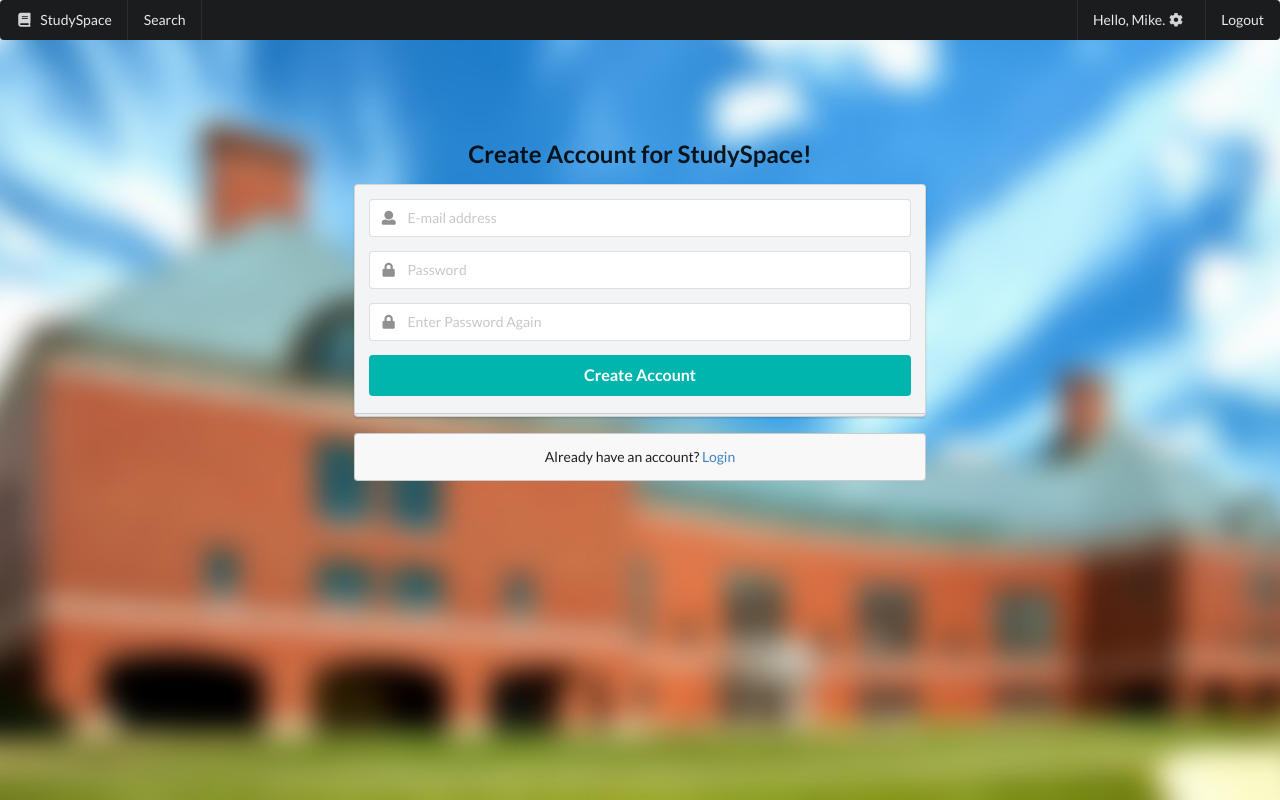
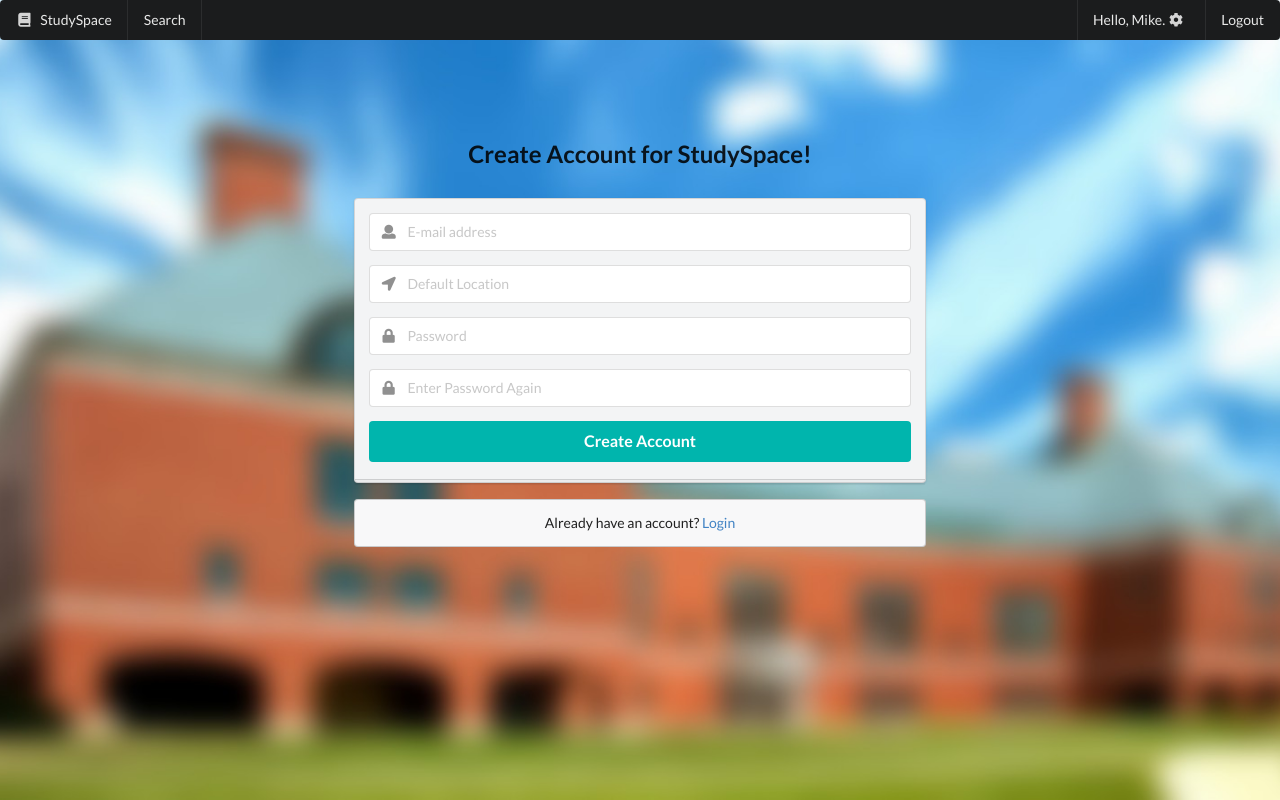
Before and after one commit to soum-io/StudySpaceUIUC, a Django app: page /signup/ in a window 1280 px wide. Run offline with Django 3.2, Linux system fonts and the light colour scheme; some libraries are stand-ins or nearby versions.

Commit message:
Did some routing changes to front end pages

```diff
--- a/templates/login/login.html
+++ b/templates/login/login.html
@@ -8,7 +8,7 @@
         Log-in to to StudySpace
       </div>
     </h2>
-    <form action="#" method="get" class="ui large form">
+    <form action="/search/" method="POST" class="ui large form"> {% csrf_token %}
       <div class="ui stacked secondary  segment">
         <div class="field">
           <div class="ui left icon input">
@@ -22,7 +22,7 @@
             <input type="password" name="password" placeholder="Password">
           </div>
         </div>
-        <div class="ui fluid large teal submit button">Login</div>
+        <input class="ui fluid large teal submit button" type="submit" value="Login"></input>
       </div>
 
       <div class="ui error message"></div>
@@ -31,7 +31,7 @@
 
     <div class="ui message">
         <div>
-          New to us? <a href="#">Register!</a> Or use our site <a href="#">anonymously.</a>
+          New to us? <a href="/signup">Register!</a> Or use our site <a href="/search">anonymously.</a>
         </div>
     </div>
   </div>
--- a/templates/search/search.html
+++ b/templates/search/search.html
@@ -8,7 +8,7 @@
         Search for Current Study Space on Campus
       </div>
     </h2>
-    <form action="#" method="get" class="ui large form">
+    <form action="/results" method="GET" class="ui large form">
       <div class="ui stacked secondary  segment">
         <div class="field">
           <div class="ui left icon input">
@@ -47,7 +47,7 @@
                   </div>
               </div>
           </div>
-      <div class="ui fluid large teal submit button">Search</div>
+      <input class="ui fluid large teal submit button" type="submit" value="Search"></input>
 
       <div class="ui error message"></div>
 
--- a/templates/signup/signup.html
+++ b/templates/signup/signup.html
@@ -8,13 +8,19 @@
         Create Account for StudySpace!
       </div>
     </h2>
-    <form action="#" method="get" class="ui large form">
+    <form action="/search/" method="POST" class="ui large form"> {% csrf_token %}
       <div class="ui stacked secondary  segment">
         <div class="field">
           <div class="ui left icon input">
             <i class="user icon"></i>
             <input type="text" name="email" placeholder="E-mail address">
           </div>
+        </div>
+        <div class="field">
+            <div class="ui left icon input">
+              <i class="location arrow icon"></i>
+              <input type="text" id="location_autocomplete" name="location" placeholder="Default Location">
+            </div>
         </div>
         <div class="field">
           <div class="ui left icon input">
@@ -28,7 +34,7 @@
             <input type="password" name="passwordAgain" placeholder="Enter Password Again">
           </div>
         </div>
-        <div class="ui fluid large teal submit button">Create Account</div>
+        <input type="submit" value="Create Account" class="ui fluid large teal submit button"></input>
       </div>
 
       <div class="ui error message"></div>
@@ -36,7 +42,7 @@
     </form>
 
     <div class="ui message">
-      Already have an account? <a href="#">Login</a>
+      Already have an account? <a href="/">Login</a>
     </div>
   </div>
 </div>
```
